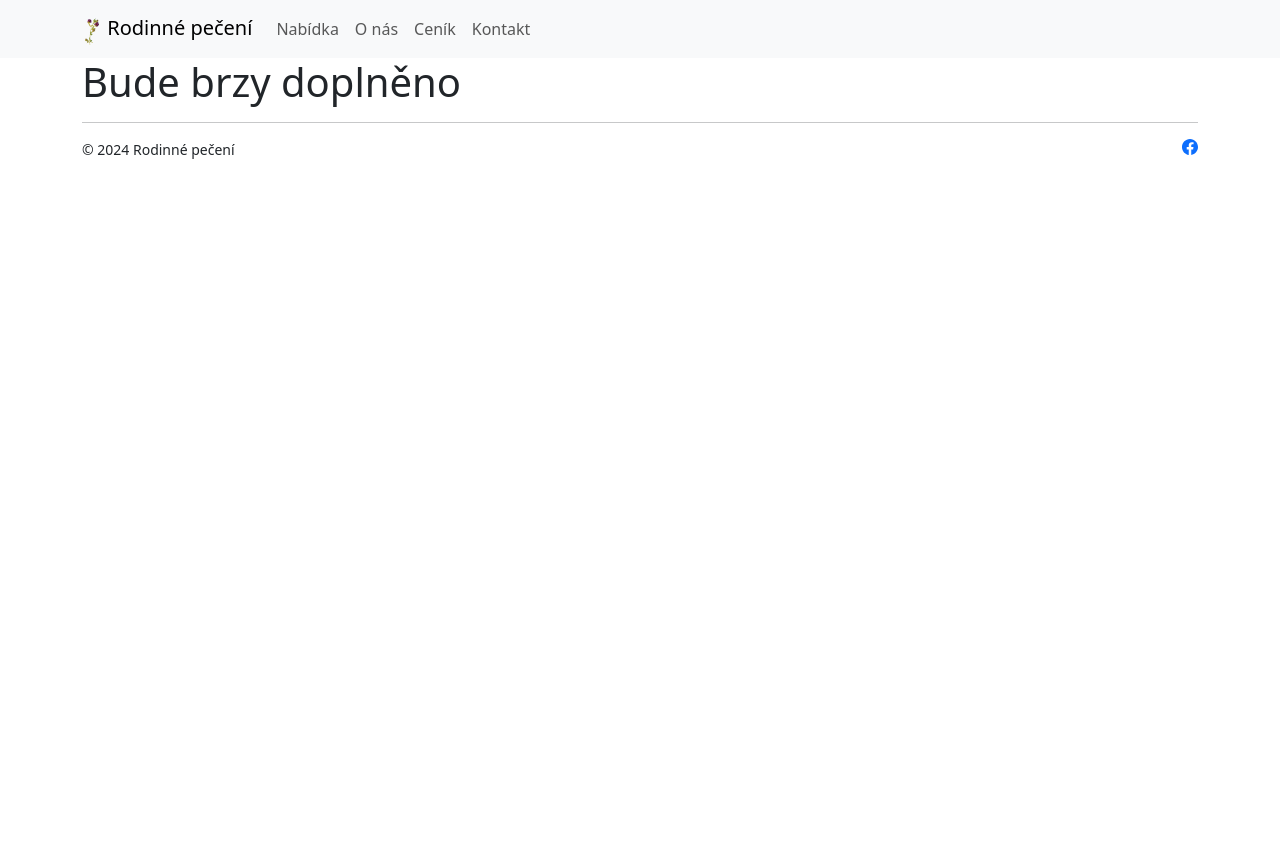
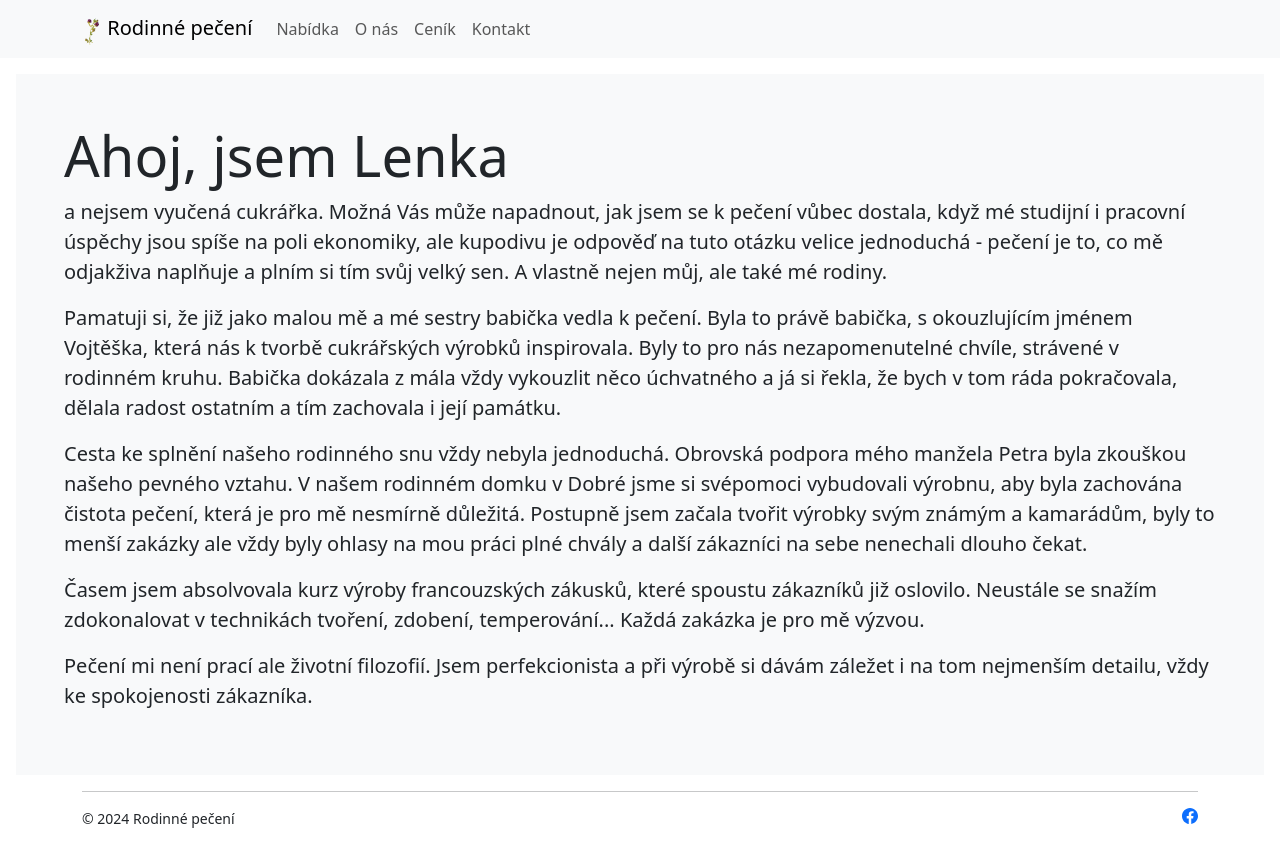
Before and after one commit to DaliborLis/rodinne-peceni-web-server, a React (Create React App) app in the folder src/main/js/rodinne-peceni/: page /about in a window 1280 px wide. Before the commit the page ends 800 px from the top, so only its background shows below. Built offline with nearby package versions, Linux system fonts and the light colour scheme.

Commit message:
Add About section content

```diff
--- a/src/main/js/rodinne-peceni/src/components/About.js
+++ b/src/main/js/rodinne-peceni/src/components/About.js
@@ -1,10 +1,14 @@
-import Container from 'react-bootstrap/Container';
 
 function About() {
     return (
-        <Container>
-            <h1>Bude brzy doplněno</h1>
-        </Container>
+        <div className="bg-light p-5 rounded-lg m-3">
+            <h1 className='display-4'>Ahoj, jsem Lenka</h1>
+            <p className="lead">a nejsem vyučená cukrářka. Možná Vás může napadnout, jak jsem se k pečení vůbec dostala, když mé studijní i pracovní úspěchy jsou spíše na poli ekonomiky, ale kupodivu je odpověď na tuto otázku velice jednoduchá - pečení je to, co mě odjakživa naplňuje a plním si tím svůj velký sen. A vlastně nejen můj, ale také mé rodiny.</p>
+            <p className="lead">Pamatuji si, že již jako malou mě a mé sestry babička vedla k pečení. Byla to právě babička, s okouzlujícím jménem Vojtěška, která nás k tvorbě cukrářských výrobků inspirovala. Byly to pro nás nezapomenutelné chvíle, strávené v rodinném kruhu. Babička dokázala z mála vždy vykouzlit něco úchvatného a já si řekla, že bych v tom ráda pokračovala, dělala radost ostatním a tím zachovala i její památku.</p>
+            <p className='lead'>Cesta ke splnění našeho rodinného snu vždy nebyla jednoduchá. Obrovská podpora mého manžela Petra byla zkouškou našeho pevného vztahu. V našem rodinném domku v Dobré jsme si svépomoci vybudovali výrobnu, aby byla zachována čistota pečení, která je pro mě nesmírně důležitá. Postupně jsem začala tvořit výrobky svým známým a kamarádům, byly to menší zakázky ale vždy byly ohlasy na mou práci plné chvály a další zákazníci na sebe nenechali dlouho čekat.</p>
+            <p className='lead'>Časem jsem absolvovala kurz výroby francouzských zákusků, které spoustu zákazníků již oslovilo. Neustále se snažím zdokonalovat v technikách tvoření, zdobení, temperování... Každá zakázka je pro mě výzvou.</p>
+            <p className='lead'>Pečení mi není prací ale životní filozofií. Jsem perfekcionista a při výrobě si dávám záležet i na tom nejmenším detailu, vždy ke spokojenosti zákazníka.</p>
+        </div>
     );
 }
 
```
